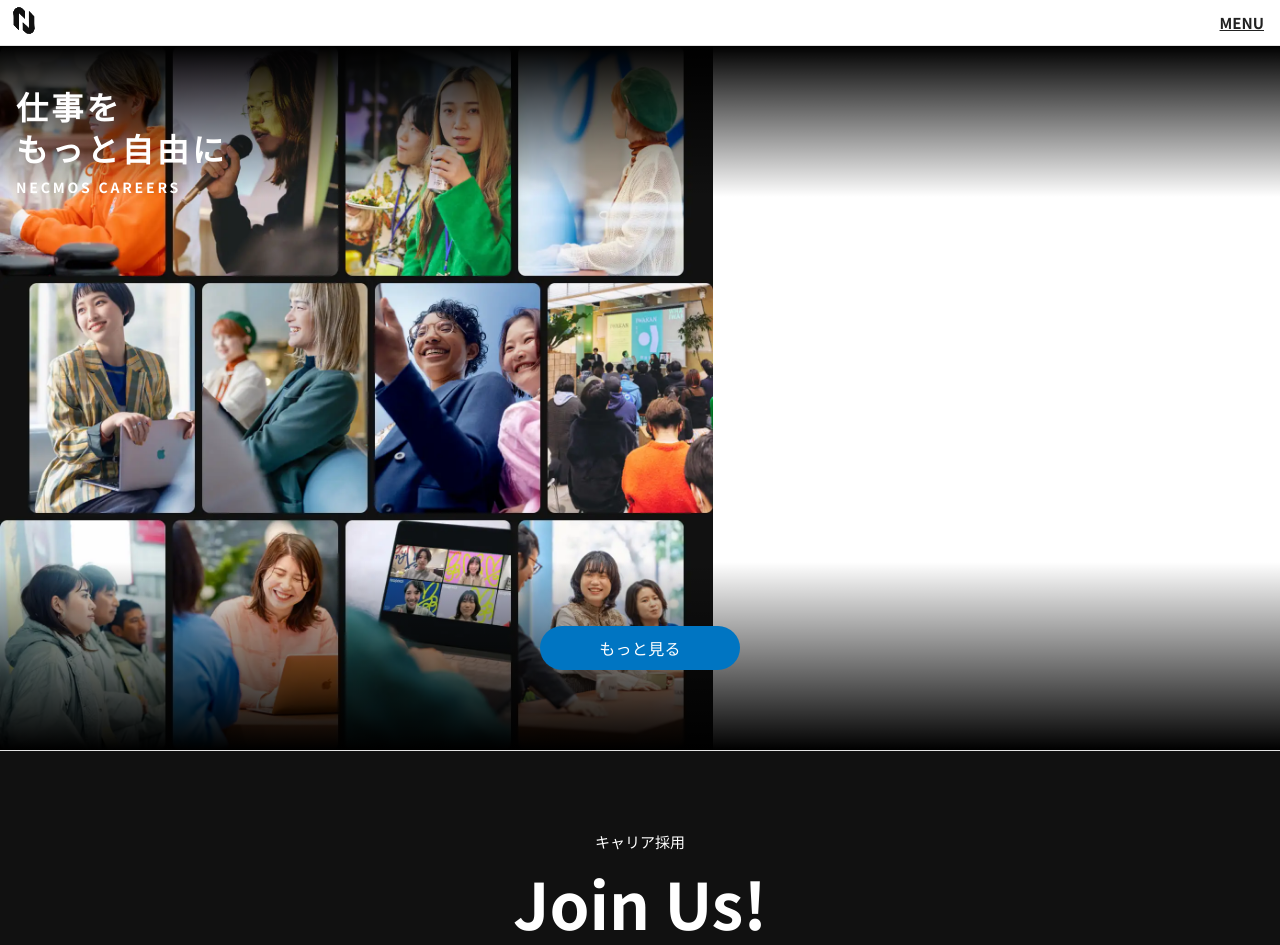
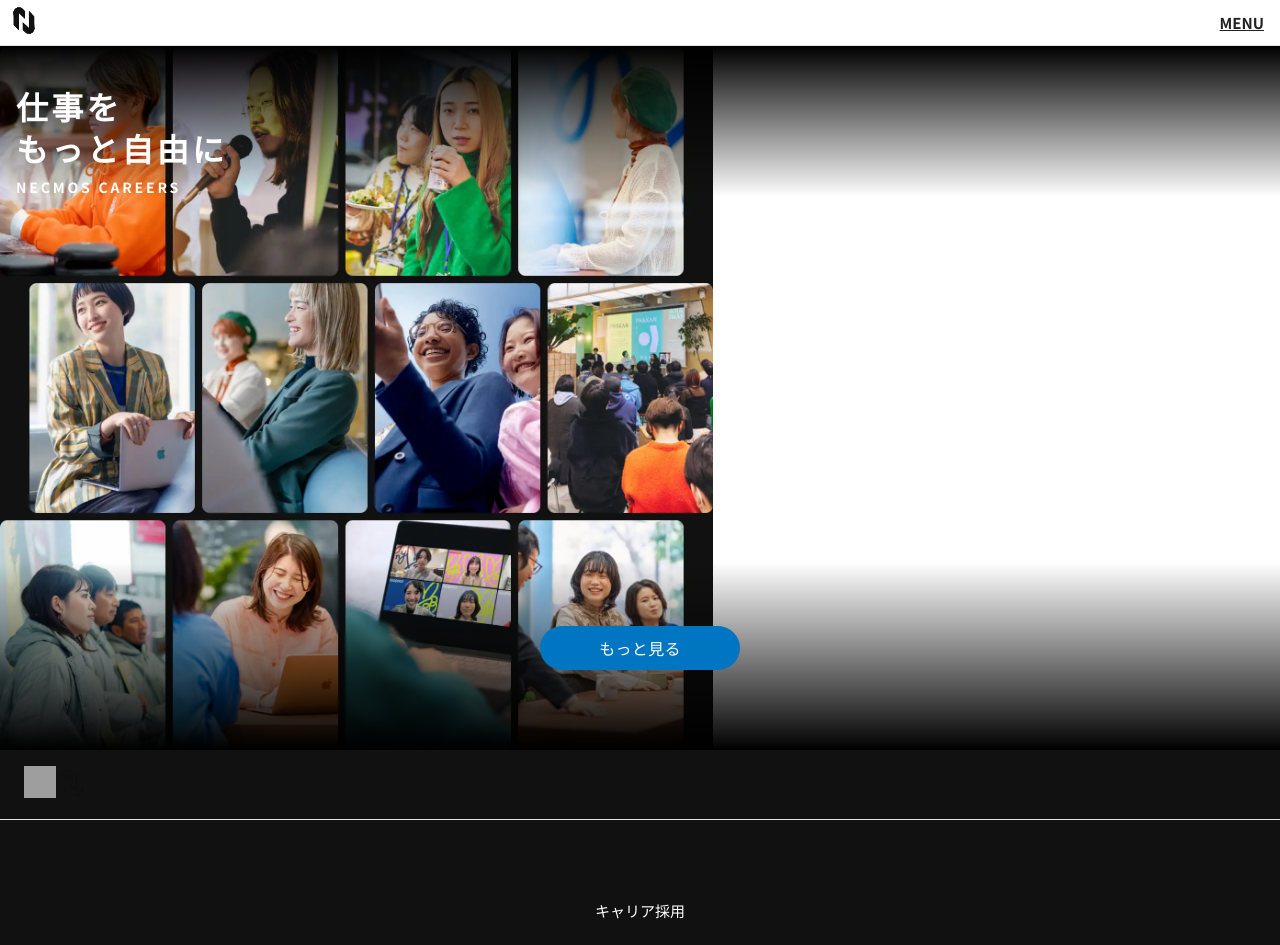
Before and after one commit to tomoya-okuda/career.necmos, a Next.js app: page / in a window 1280 px wide. Shown: the top 945 px of the page. Built offline with nearby package versions, Linux system fonts and the light colour scheme; grey boxes are pictures that could not be loaded.

Commit message:
Breadcrumbコンポーネント作成

```diff
--- /dev/null
+++ b/src/components/Breadcrumb.tsx
@@ -0,0 +1,13 @@
+import Image from 'next/image';
+import styles from 'src/components/styles/Breadcrumb.module.scss';
+
+function Breadcrumb() {
+  return (
+    <div className={styles.breadcrumb}>
+      <Image src="/icons/icon-home.svg" alt="home icon" width={32} height={32} />
+      <Image src="/icons/logo-black.svg" alt="logo" width={32} height={32} />
+    </div>
+  );
+}
+
+export default Breadcrumb;
--- a/src/components/Footer.tsx
+++ b/src/components/Footer.tsx
@@ -2,10 +2,12 @@ import Link from 'next/link';
 import styles from 'src/components/styles/Footer.module.scss';
 import Button2 from './Button2';
 import Button from './Button';
+import Breadcrumb from './Breadcrumb';
 
 function Footer() {
   return (
     <div className={styles.footer}>
+      <Breadcrumb />
       <div className={styles.upper}>
         <p>キャリア採用</p>
         <h2>Join Us!</h2>
--- /dev/null
+++ b/src/components/styles/Breadcrumb.module.scss
@@ -0,0 +1,3 @@
+.breadcrumb {
+  padding: 16px 24px;
+}
```
